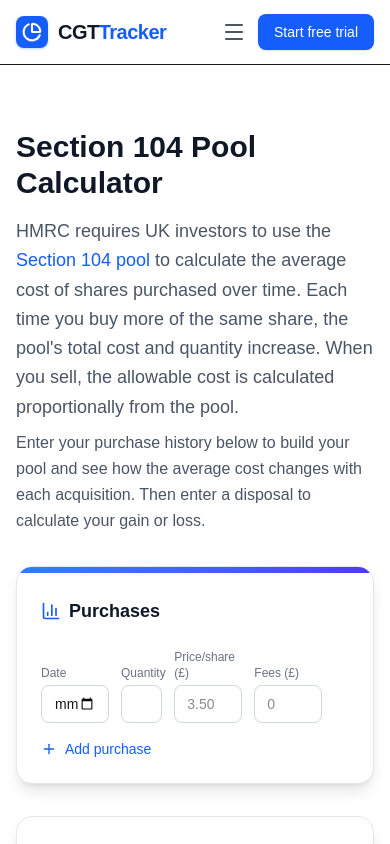
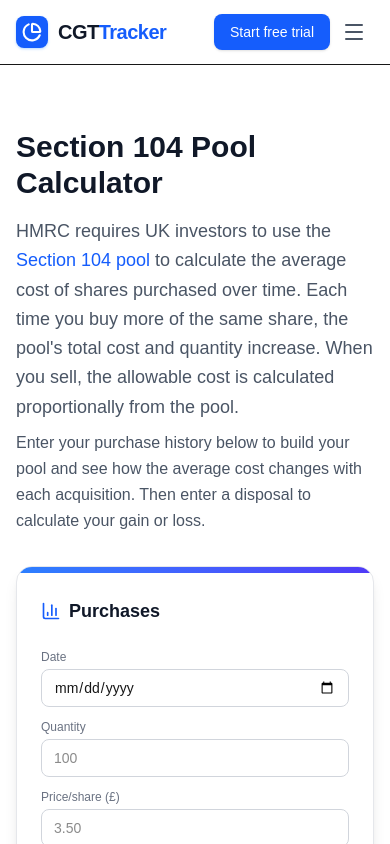
Before and after one commit to PSLDev94/UK-CGT-Tracker, a Next.js app: page /tools/section-104-calculator in a window 390 px wide. Shown: the top 844 px of the page. Built offline with nearby package versions, Linux system fonts and the light colour scheme.

Commit message:
Mobile fixes: swap hamburger/CTA order, fix B&B date overflow, stack S104 inputs vertically

```diff
--- a/src/app/tools/bed-and-breakfast-calculator/page.tsx
+++ b/src/app/tools/bed-and-breakfast-calculator/page.tsx
@@ -82,10 +82,10 @@ export default function BedAndBreakfastCalculatorPage() {
         {/* Calculator */}
         <div className="bg-white rounded-2xl shadow-lg border border-gray-200 overflow-hidden mb-12">
           <div className="h-1.5 bg-gradient-to-r from-amber-400 to-orange-500" />
-          <form onSubmit={calculate} className="p-6 sm:p-8">
+          <form onSubmit={calculate} className="p-6 sm:p-8 overflow-hidden">
             <div className="grid sm:grid-cols-2 gap-8">
               {/* Sell side */}
-              <div>
+              <div className="min-w-0">
                 <h3 className="font-bold text-gray-900 mb-4 flex items-center gap-2">
                   <span className="w-8 h-8 bg-red-100 rounded-lg flex items-center justify-center text-sm font-bold text-red-700">S</span>
                   Sale Details
@@ -93,7 +93,7 @@ export default function BedAndBreakfastCalculatorPage() {
                 <div className="space-y-4">
                   <div>
                     <label htmlFor="sell-date" className="block text-sm font-medium text-gray-700 mb-1">Date of sale</label>
-                    <input id="sell-date" type="date" required value={sellDate} onChange={(e) => setSellDate(e.target.value)} className="w-full border border-gray-300 rounded-xl px-4 py-2.5 text-sm focus:ring-2 focus:ring-amber-500 focus:border-amber-500 outline-none" />
+                    <input id="sell-date" type="date" required value={sellDate} onChange={(e) => setSellDate(e.target.value)} className="w-full min-w-0 box-border border border-gray-300 rounded-xl px-4 py-2.5 text-sm focus:ring-2 focus:ring-amber-500 focus:border-amber-500 outline-none" />
                   </div>
                   <div>
                     <label htmlFor="sell-qty" className="block text-sm font-medium text-gray-700 mb-1">Shares sold</label>
@@ -107,7 +107,7 @@ export default function BedAndBreakfastCalculatorPage() {
               </div>
 
               {/* Buy side */}
-              <div>
+              <div className="min-w-0">
                 <h3 className="font-bold text-gray-900 mb-4 flex items-center gap-2">
                   <span className="w-8 h-8 bg-green-100 rounded-lg flex items-center justify-center text-sm font-bold text-green-700">B</span>
                   Repurchase Details
@@ -115,7 +115,7 @@ export default function BedAndBreakfastCalculatorPage() {
                 <div className="space-y-4">
                   <div>
                     <label htmlFor="buy-date" className="block text-sm font-medium text-gray-700 mb-1">Date of repurchase</label>
-                    <input id="buy-date" type="date" required value={buyDate} onChange={(e) => setBuyDate(e.target.value)} className="w-full border border-gray-300 rounded-xl px-4 py-2.5 text-sm focus:ring-2 focus:ring-amber-500 focus:border-amber-500 outline-none" />
+                    <input id="buy-date" type="date" required value={buyDate} onChange={(e) => setBuyDate(e.target.value)} className="w-full min-w-0 box-border border border-gray-300 rounded-xl px-4 py-2.5 text-sm focus:ring-2 focus:ring-amber-500 focus:border-amber-500 outline-none" />
                   </div>
                   <div>
                     <label htmlFor="buy-qty" className="block text-sm font-medium text-gray-700 mb-1">Shares repurchased</label>
--- a/src/app/tools/section-104-calculator/page.tsx
+++ b/src/app/tools/section-104-calculator/page.tsx
@@ -109,24 +109,24 @@ export default function Section104CalculatorPage() {
 
             <div className="space-y-4">
               {rows.map((row, i) => (
-                <div key={row.id} className="grid grid-cols-12 gap-3 items-end">
-                  <div className="col-span-3">
-                    {i === 0 && <label className="block text-xs font-medium text-gray-500 mb-1">Date</label>}
-                    <input type="date" value={row.date} onChange={(e) => updateRow(row.id, 'date', e.target.value)} className="w-full border border-gray-300 rounded-lg px-3 py-2 text-sm focus:ring-2 focus:ring-blue-500 focus:border-blue-500 outline-none" />
+                <div key={row.id} className="grid grid-cols-1 sm:grid-cols-12 gap-3 items-end">
+                  <div className="sm:col-span-3">
+                    <label className="block text-xs font-medium text-gray-500 mb-1">Date</label>
+                    <input type="date" value={row.date} onChange={(e) => updateRow(row.id, 'date', e.target.value)} className="w-full min-w-0 box-border border border-gray-300 rounded-lg px-3 py-2 text-sm focus:ring-2 focus:ring-blue-500 focus:border-blue-500 outline-none" />
                   </div>
-                  <div className="col-span-2">
-                    {i === 0 && <label className="block text-xs font-medium text-gray-500 mb-1">Quantity</label>}
+                  <div className="sm:col-span-2">
+                    <label className="block text-xs font-medium text-gray-500 mb-1">Quantity</label>
                     <input type="number" step="any" min="0.01" placeholder="100" value={row.quantity} onChange={(e) => updateRow(row.id, 'quantity', e.target.value)} className="w-full border border-gray-300 rounded-lg px-3 py-2 text-sm focus:ring-2 focus:ring-blue-500 focus:border-blue-500 outline-none" />
                   </div>
-                  <div className="col-span-3">
-                    {i === 0 && <label className="block text-xs font-medium text-gray-500 mb-1">Price/share (£)</label>}
+                  <div className="sm:col-span-3">
+                    <label className="block text-xs font-medium text-gray-500 mb-1">Price/share (£)</label>
                     <input type="number" step="any" min="0.0001" placeholder="3.50" value={row.pricePerShare} onChange={(e) => updateRow(row.id, 'pricePerShare', e.target.value)} className="w-full border border-gray-300 rounded-lg px-3 py-2 text-sm focus:ring-2 focus:ring-blue-500 focus:border-blue-500 outline-none" />
                   </div>
-                  <div className="col-span-3">
-                    {i === 0 && <label className="block text-xs font-medium text-gray-500 mb-1">Fees (£)</label>}
+                  <div className="sm:col-span-3">
+                    <label className="block text-xs font-medium text-gray-500 mb-1">Fees (£)</label>
                     <input type="number" step="any" min="0" placeholder="0" value={row.fees} onChange={(e) => updateRow(row.id, 'fees', e.target.value)} className="w-full border border-gray-300 rounded-lg px-3 py-2 text-sm focus:ring-2 focus:ring-blue-500 focus:border-blue-500 outline-none" />
                   </div>
-                  <div className="col-span-1 flex justify-center">
+                  <div className="sm:col-span-1 flex sm:justify-center">
                     {rows.length > 1 && (
                       <button type="button" onClick={() => removeRow(row.id)} className="p-2 text-gray-400 hover:text-red-600 transition-colors" aria-label="Remove row">
                         <Trash2 className="w-4 h-4" />
--- a/src/components/public-nav.tsx
+++ b/src/components/public-nav.tsx
@@ -120,7 +120,12 @@ export function PublicNav() {
               Log in
             </Link>
 
-            {/* Mobile hamburger button */}
+            {/* Start free trial — always visible */}
+            <Link href="/signup" className="text-sm bg-blue-600 text-white px-4 py-2 rounded-lg hover:bg-blue-700 font-medium transition-all shadow-sm hover:shadow active:scale-95">
+              Start free trial
+            </Link>
+
+            {/* Mobile hamburger button — rightmost on mobile */}
             <button
               type="button"
               onClick={() => setMobileOpen((v) => !v)}
@@ -129,11 +134,6 @@ export function PublicNav() {
             >
               {mobileOpen ? <X className="w-6 h-6" /> : <Menu className="w-6 h-6" />}
             </button>
-
-            {/* Start free trial — always visible */}
-            <Link href="/signup" className="text-sm bg-blue-600 text-white px-4 py-2 rounded-lg hover:bg-blue-700 font-medium transition-all shadow-sm hover:shadow active:scale-95">
-              Start free trial
-            </Link>
           </div>
         </div>
       </div>
```
